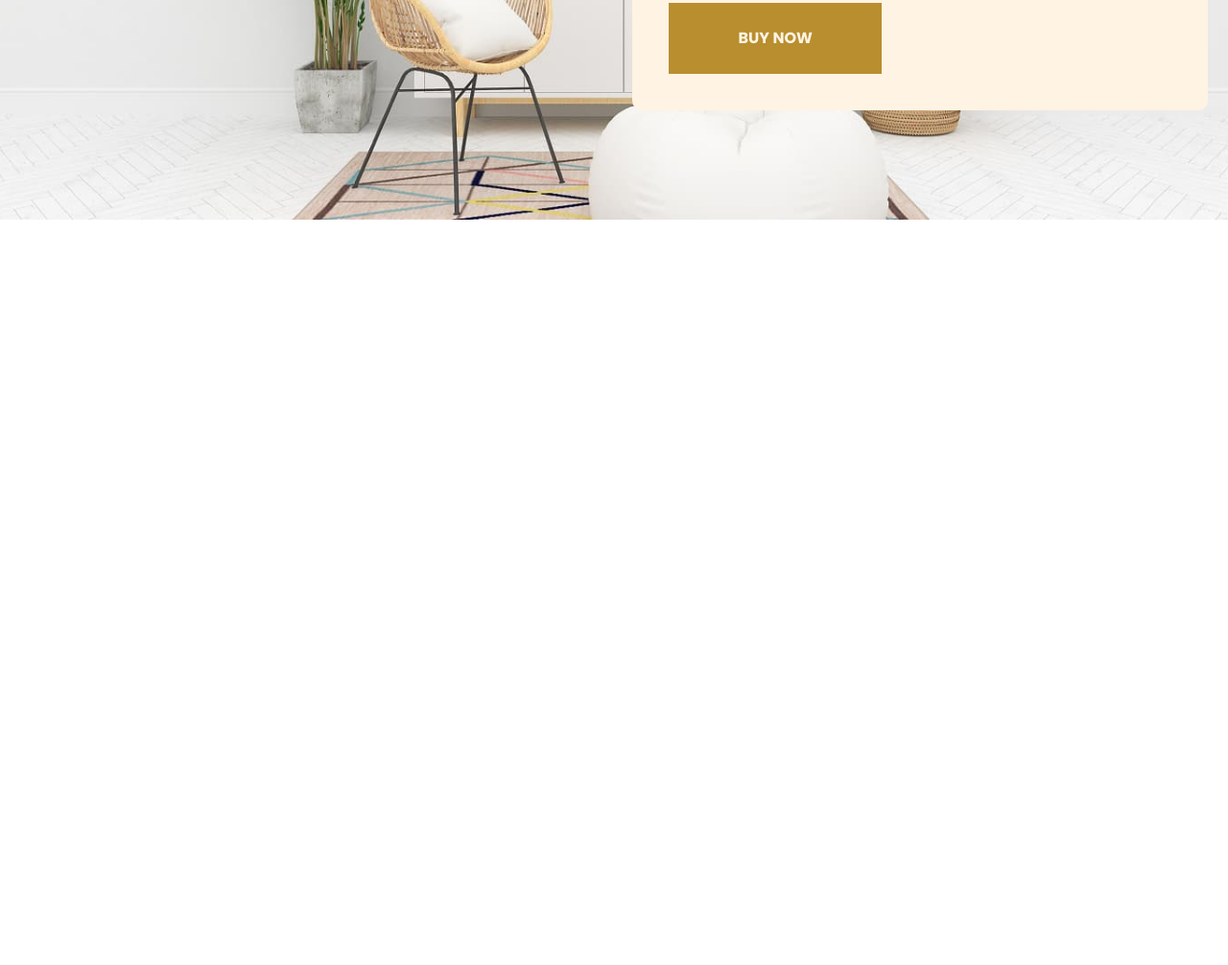
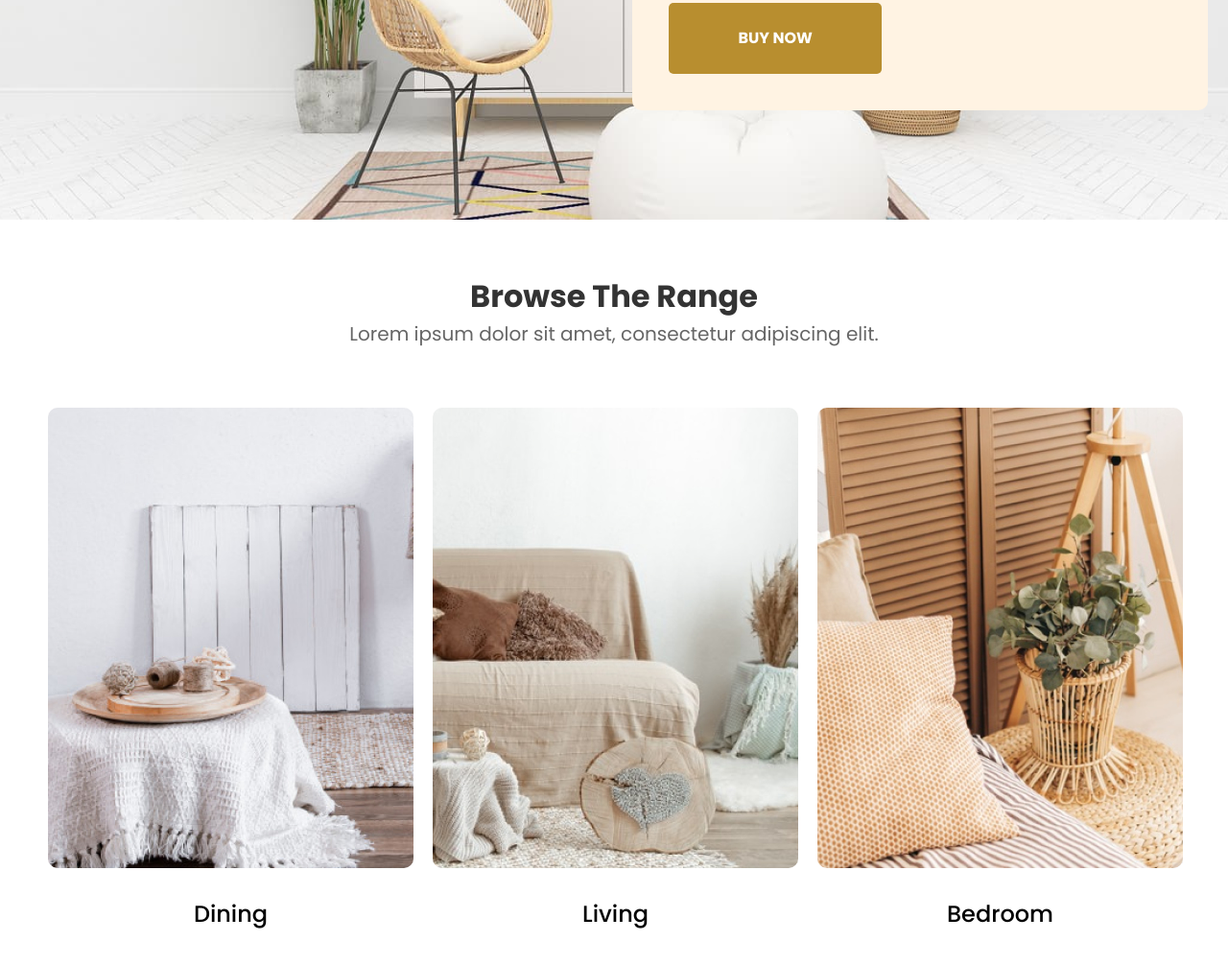
Before and after one commit to ibra7salah/Ecommerce-Website, a plain HTML site: page index.html in a window 1280 px wide. Shown: the part 546-1552 px from the top of the page at 96% size. Before the commit the page ends 875 px from the top, so only its background shows below. Drawn offline with Linux system fonts and the light colour scheme.

Commit message:
version 0.2

```diff
--- a/index.html
+++ b/index.html
@@ -75,6 +75,37 @@
           <button class="banner-button">BUY NOW</button>
         </div>
       </div>
+      <section class="rooms">
+        <h3 class="h3-heading">Browse The Range</h3>
+        <p class="description-type">
+          Lorem ipsum dolor sit amet, consectetur adipiscing elit.
+        </p>
+        <div class="rooms-type">
+          <p class="dining room">
+            <img
+              src="assets/Mask Group1.jpg"
+              alt="dining room img"
+              class="rooms-type-img"
+            />Dining
+          </p>
+
+          <p class="living room">
+            <img
+              src="assets/Image-living room.jpg"
+              alt="living room img"
+              class="rooms-type-img"
+            />Living
+          </p>
+
+          <p class="bedroom room">
+            <img
+              src="assets/Mask Group2.jpg"
+              alt="bedroom img"
+              class="rooms-type-img"
+            />Bedroom
+          </p>
+        </div>
+      </section>
     </div>
   </body>
 </html>
--- a/style.scss
+++ b/style.scss
@@ -1,12 +1,13 @@
 :root {
   --color-gray: hsl(0, 0, 77, 100%);
-  --color-gold: hsl(42, 59, 45, 100%);
   --color-gray-footer: hsl(0, 0, 63, 100%);
   --color-green: #2ec1ac;
   --font-family-h1: "Montserrat", sans-serif;
   --font-family-Poppins: "Poppins", sans-serif;
   --font-size: 16px;
   --color-primary: #b88e2f;
+  --color-text: #333333;
+  --color-description: #666666;
 }
 
 * {
@@ -72,11 +73,17 @@ ol {
 .nav-list {
   display: flex;
   gap: 4.5rem;
+  font-weight: 600;
 }
 
 .nav-li {
   font-family: var(--font-family-Poppins);
   font-size: var(--font-size);
+}
+
+.nav-li:hover {
+  color: var(--color-primary);
+  cursor: pointer;
 }
 
 .icon-header {
@@ -91,8 +98,6 @@ ol {
   flex-direction: column;
   justify-content: center;
   align-items: center;
-  // width: 1400px;
-  margin-bottom: 100px;
 }
 
 .img-banner {
@@ -150,5 +155,56 @@ ol {
   font-family: var(--font-family-Poppins);
   font-size: var(--font-size);
   font-weight: bold;
-  color: #fff3e3;
+  color: white;
+  border-radius: 5px;
 }
+
+.banner-button:hover {
+  color: var(--color-primary);
+  background-color: white;
+}
+
+.rooms {
+  display: flex;
+  flex-direction: column;
+  justify-content: center;
+  align-items: center;
+  width: 1183px;
+  margin-top: 56px;
+}
+
+.h3-heading {
+  font-family: var(--font-family-Poppins);
+  font-size: 32px;
+  font-weight: bold;
+  color: var(--color-text);
+}
+
+.description-type {
+  font-family: var(--font-family-Poppins);
+  font-size: 20px;
+  color: var(--color-description);
+}
+
+.rooms-type {
+  display: flex;
+  flex-direction: row;
+  align-items: center;
+  justify-content: center;
+  margin: 62px 127px 55px 130px;
+  gap: 20px;
+}
+
+.room {
+  display: flex;
+  flex-direction: column;
+  align-items: center;
+  font-family: var(--font-family-Poppins);
+  font-size: 24px;
+  font-weight: 500;
+}
+
+.rooms-type-img {
+  margin-bottom: 30px;
+  border-radius: 10px;
+}
```
Also changed, not shown: assets/Image-living room.jpg (added), assets/Image-living room.png (deleted), assets/Mask Group1.jpg (added), assets/Mask Group1.png (deleted), assets/Mask Group2.jpg (added), assets/Mask Group2.png (deleted), styles/style.css, 1 other file.
